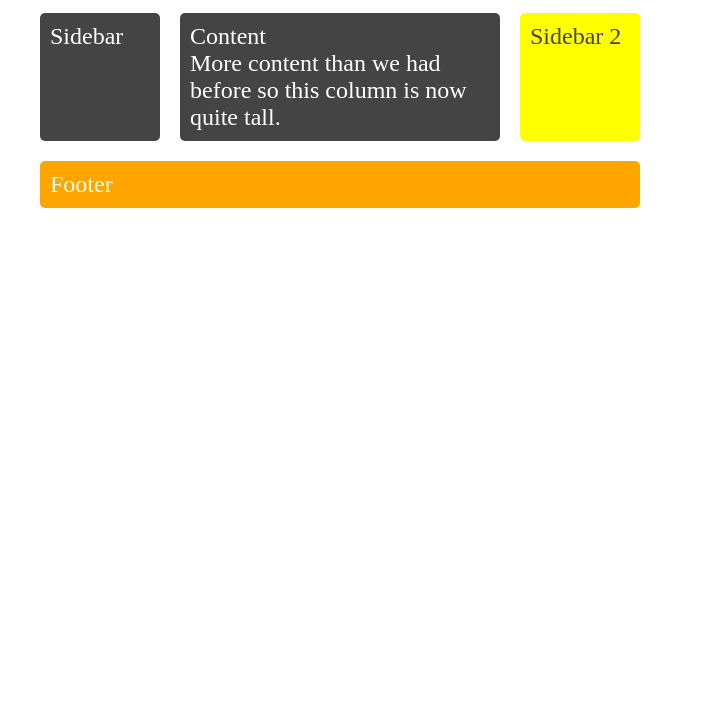
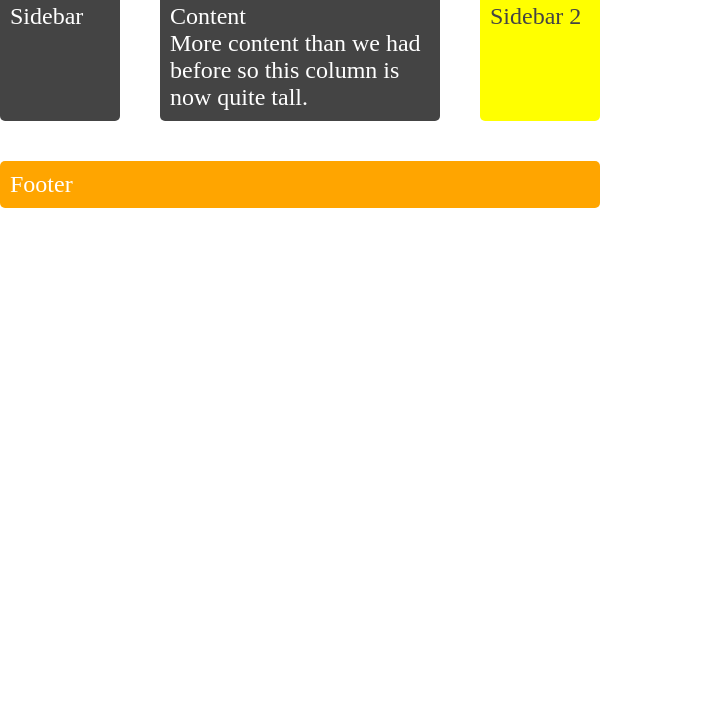
Before and after one commit to Corsicaman/Exo2, a plain HTML site: page index.htm in a window 1280 px wide. Shown: the part 94-800 px from the top of the page, without its empty margins (0-703 px from the left). Drawn offline with Linux system fonts and the light colour scheme.

Commit message:
Ajustement des marges

```diff
--- a/css/style.css
+++ b/css/style.css
@@ -1,5 +1,5 @@
 body {
-  margin: 40px;
+  margin: 0 auto;
 }
 
 .sidebar {
@@ -52,7 +52,7 @@ body {
 
     @media only screen and (min-width: 600px)   {
         .wrapper {
-      grid-gap: 20px;
+      grid-gap: 40px;
             grid-template-columns: 120px auto 120px;
             grid-template-areas:
       "header  header  header"
```
